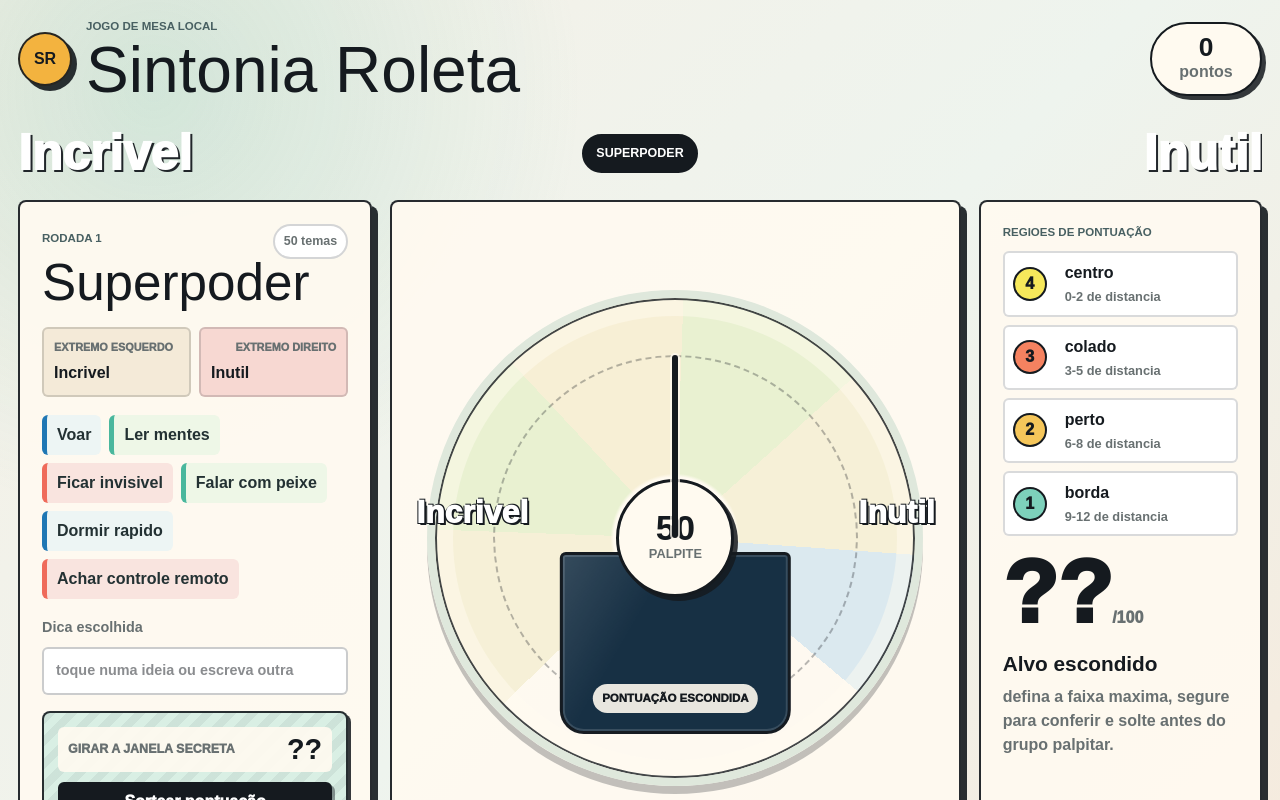
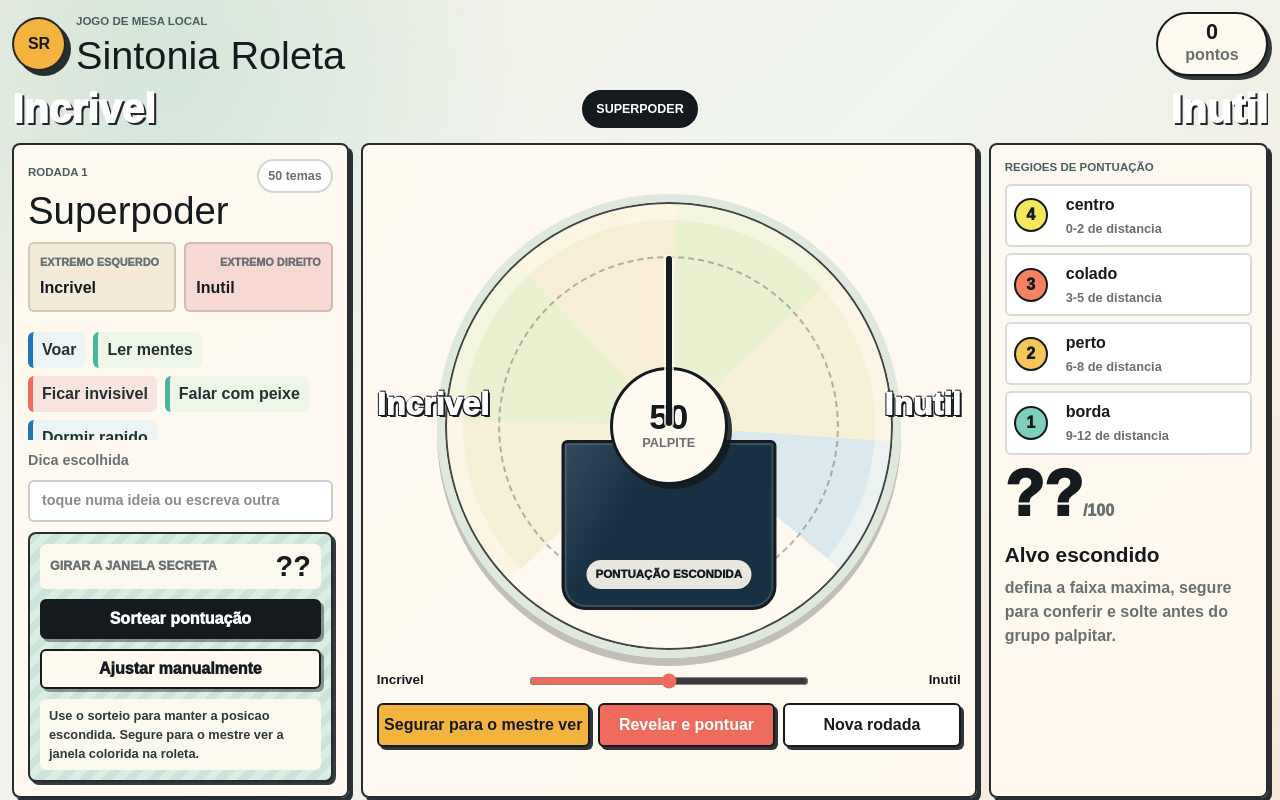
Before and after one commit to thiagwsmaia/sintonia-roleta, a Next.js app: page / in a window 1280 px wide. Shown: the top 800 px of the page. Built offline with nearby package versions, Linux system fonts and the light colour scheme.

Commit message:
Polish fullscreen game layout

```diff
--- a/app/globals.css
+++ b/app/globals.css
@@ -38,6 +38,18 @@ body {
   font-family: Arial, Helvetica, sans-serif;
 }
 
+body::before {
+  content: "";
+  position: fixed;
+  inset: 0;
+  z-index: -1;
+  background:
+    linear-gradient(90deg, rgba(21, 26, 31, 0.045) 1px, transparent 1px),
+    linear-gradient(0deg, rgba(21, 26, 31, 0.035) 1px, transparent 1px);
+  background-size: 42px 42px;
+  mask-image: linear-gradient(to bottom, #000, transparent 78%);
+}
+
 button,
 input {
   font: inherit;
@@ -60,16 +72,19 @@ input:disabled {
 
 .hero-band {
   min-height: 100vh;
-  padding: 18px;
+  display: grid;
+  grid-template-rows: auto auto minmax(0, 1fr);
+  padding: 12px;
 }
 
 .topbar {
   display: grid;
   grid-template-columns: auto 1fr auto;
   align-items: center;
-  gap: 14px;
+  gap: 10px;
   max-width: 1680px;
-  margin: 0 auto 24px;
+  width: 100%;
+  margin: 0 auto 10px;
 }
 
 .brand-mark {
@@ -101,19 +116,19 @@ p {
 
 h1 {
   margin-bottom: 0;
-  font-size: clamp(2.1rem, 5vw, 5.2rem);
-  line-height: 0.92;
+  font-size: clamp(1.45rem, 3.1vw, 3.4rem);
+  line-height: 0.96;
 }
 
 h2 {
-  margin-bottom: 20px;
-  font-size: clamp(2rem, 4vw, 4.6rem);
-  line-height: 0.94;
+  margin-bottom: 12px;
+  font-size: clamp(1.8rem, 3vw, 3.2rem);
+  line-height: 0.96;
 }
 
 .score-pill {
   min-width: 112px;
-  padding: 10px 14px;
+  padding: 7px 12px;
   border: 2px solid var(--ink);
   border-radius: 999px;
   background: var(--paper);
@@ -126,16 +141,18 @@ h2 {
 .score-pill span {
   display: block;
   color: var(--ink);
-  font-size: 1.65rem;
+  font-size: 1.35rem;
   line-height: 1;
 }
 
 .stage {
   display: grid;
-  grid-template-columns: minmax(280px, 0.9fr) minmax(520px, 1.45fr) minmax(270px, 0.72fr);
-  gap: 18px;
+  grid-template-columns: minmax(260px, 0.82fr) minmax(520px, 1.5fr) minmax(250px, 0.68fr);
+  gap: 12px;
   align-items: stretch;
   max-width: 1680px;
+  width: 100%;
+  min-height: 0;
   margin: 0 auto;
 }
 
@@ -145,7 +162,8 @@ h2 {
   gap: 12px;
   align-items: center;
   max-width: 1500px;
-  margin: 0 auto 18px;
+  width: 100%;
+  margin: 0 auto 10px;
   color: #ffffff;
   text-shadow: 2px 2px 0 rgba(21, 26, 31, 0.94);
 }
@@ -157,7 +175,7 @@ h2 {
   border: 0;
   background: transparent;
   color: #ffffff;
-  font-size: clamp(1.45rem, 4vw, 3.1rem);
+  font-size: clamp(1.2rem, 3.2vw, 2.6rem);
   font-weight: 950;
   line-height: 0.96;
   outline: none;
@@ -190,12 +208,19 @@ h2 {
   border: 2px solid rgba(21, 26, 31, 0.92);
   border-radius: 8px;
   background: rgba(255, 250, 240, 0.92);
-  box-shadow: 6px 6px 0 rgba(21, 26, 31, 0.9);
+  box-shadow: 4px 4px 0 rgba(21, 26, 31, 0.9);
+  min-height: 0;
 }
 
 .round-panel,
 .result-panel {
-  padding: 22px;
+  overflow: auto;
+  padding: 14px;
+}
+
+.round-panel {
+  display: flex;
+  flex-direction: column;
 }
 
 .panel-head {
@@ -219,7 +244,7 @@ h2 {
   display: grid;
   grid-template-columns: 1fr 1fr;
   gap: 8px;
-  margin-bottom: 18px;
+  margin-bottom: 10px;
 }
 
 .scale-labels label {
@@ -262,12 +287,14 @@ h2 {
   display: flex;
   flex-wrap: wrap;
   gap: 8px;
-  margin: 18px 0;
+  max-height: 108px;
+  overflow: auto;
+  margin: 10px 0;
 }
 
 .idea-stack button {
-  min-height: 34px;
-  padding: 8px 10px;
+  min-height: 30px;
+  padding: 6px 9px;
   border: 0;
   border-left: 5px solid var(--blue);
   border-radius: 6px;
@@ -297,7 +324,7 @@ h2 {
 
 .clue-box input {
   width: 100%;
-  min-height: 48px;
+  min-height: 42px;
   border: 2px solid rgba(21, 26, 31, 0.22);
   border-radius: 6px;
   background: #ffffff;
@@ -314,8 +341,8 @@ h2 {
 .master-box {
   display: grid;
   gap: 10px;
-  margin-top: 16px;
-  padding: 14px;
+  margin-top: 10px;
+  padding: 10px;
   border: 2px solid rgba(21, 26, 31, 0.9);
   border-radius: 8px;
   background:
@@ -370,7 +397,7 @@ h2 {
 }
 
 .master-box small {
-  padding: 8px 10px;
+  padding: 7px 9px;
   border-radius: 6px;
   background: rgba(255, 250, 240, 0.92);
   color: #2e393b;
@@ -380,15 +407,15 @@ h2 {
 .dial-card {
   display: grid;
   align-content: center;
-  gap: 24px;
-  padding: 24px;
+  gap: 12px;
+  padding: 14px;
 }
 
 .dial {
   position: relative;
   display: grid;
   place-items: center;
-  min-height: min(64vh, 650px);
+  min-height: min(58vh, 590px);
 }
 
 .side-label {
@@ -417,7 +444,7 @@ h2 {
 
 .dial-face {
   position: relative;
-  width: min(100%, 620px, 62vh);
+  width: min(100%, 590px, 58vh);
   aspect-ratio: 1;
   border: 8px solid #dfe8dc;
   border-radius: 50%;
@@ -608,13 +635,13 @@ input[type="range"] {
 .controls {
   display: grid;
   grid-template-columns: 1.2fr 1fr 1fr;
-  gap: 10px;
+  gap: 8px;
 }
 
 .primary-button,
 .ghost-button,
 .peek-button {
-  min-height: 50px;
+  min-height: 44px;
   border: 2px solid var(--ink);
   border-radius: 6px;
   box-shadow: 3px 3px 0 rgba(21, 26, 31, 0.88);
@@ -638,8 +665,8 @@ input[type="range"] {
 
 .score-bands {
   display: grid;
-  gap: 8px;
-  margin: 10px 0 18px;
+  gap: 6px;
+  margin: 8px 0 12px;
 }
 
 .score-band {
@@ -647,7 +674,7 @@ input[type="range"] {
   grid-template-columns: 42px 1fr;
   gap: 2px 10px;
   align-items: center;
-  padding: 8px;
+  padding: 7px;
   border: 2px solid rgba(21, 26, 31, 0.16);
   border-radius: 6px;
   background: #ffffff;
@@ -690,8 +717,8 @@ input[type="range"] {
 }
 
 .target-readout {
-  margin: 18px 0;
-  font-size: clamp(3rem, 7vw, 5.6rem);
+  margin: 12px 0;
+  font-size: clamp(2.6rem, 5vw, 4.8rem);
   font-weight: 950;
   line-height: 0.85;
 }
@@ -740,7 +767,7 @@ input[type="range"] {
 }
 
 .rules-band {
-  display: grid;
+  display: none;
   grid-template-columns: repeat(3, minmax(0, 1fr));
   gap: 14px;
   max-width: 1680px;
```
